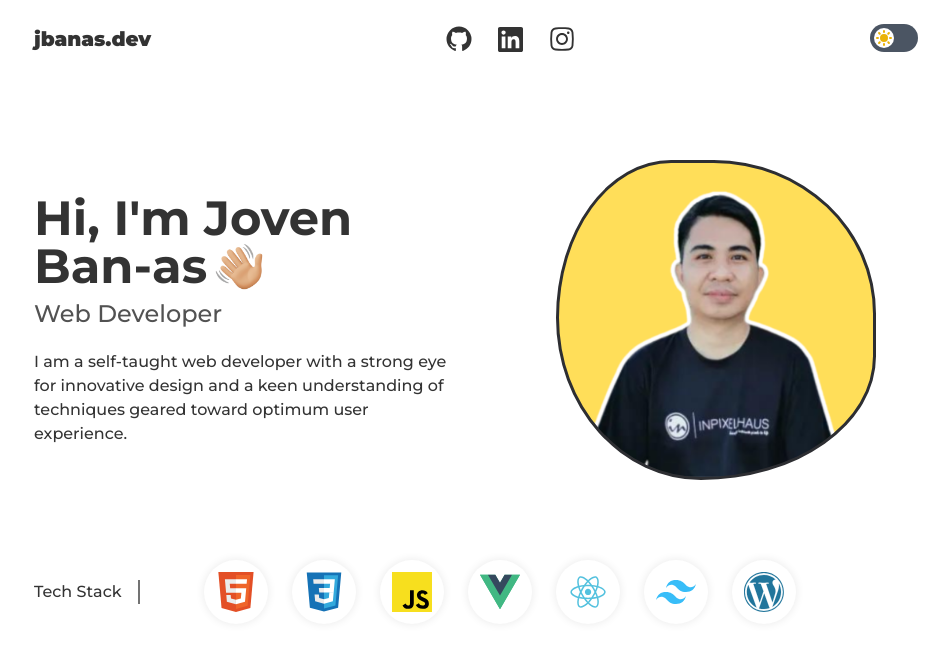
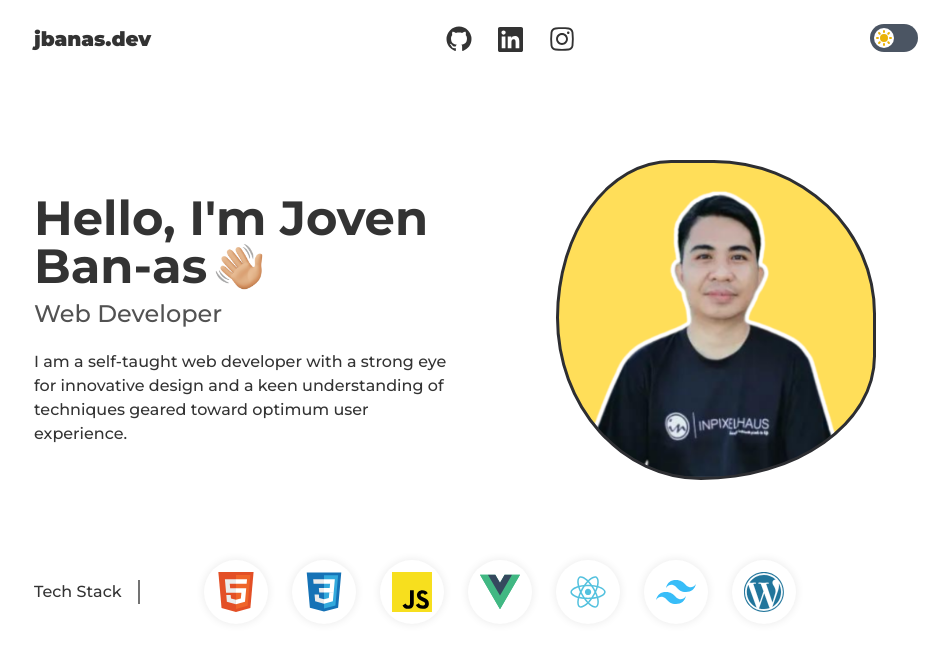
Before and after one commit to jban-as/jban-as.github.io, a Nuxt app: page / in a window 1280 px wide. Shown: the top 650 px of the page, without its empty margins (158-1107 px from the left). Built offline with nearby package versions, Linux system fonts and the light colour scheme.

Commit message:
Updated welcome message

```diff
--- a/pages/index.vue
+++ b/pages/index.vue
@@ -2,7 +2,7 @@
   <section class="bg-secondary md:h-screen pb-8 px-4 pt-16 md:mt-0 lg:px-48 md:px-12 md:pt-40">
     <div class="hero-main flex flex-col-reverse justify-center text-center md:text-left md:flex-row md:justify-between md:items-center">
       <div class="hero-text md:flex-1 md:mr-10 relative">
-        <h2 class="font-montserrat-bold text-4xl md:text-5xl font-extrabold mb-2">Hi, I'm Joven Ban-as <img src="~/assets/img/waving.png" alt="Waving Hand" class="w-12 ml-2 mb-2 inline-block md:absolute"></h2>
+        <h2 class="font-montserrat-bold text-4xl md:text-5xl font-extrabold mb-2">Hello, I'm Joven Ban-as <img src="~/assets/img/waving.png" alt="Waving Hand" class="w-12 ml-2 mb-2 inline-block md:absolute"></h2>
         <h3 class="font-montserrat-medium text-2xl text-neutral-600 dark:text-neutral-400 mb-5">Web Developer</h3>
         <p class="font-montserrat-medium">I am a self-taught web developer with a strong eye for innovative design and a keen understanding of techniques geared toward optimum user experience.</p>
       </div>
```
